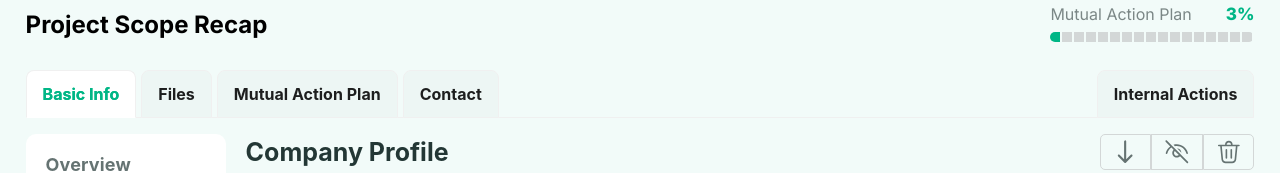
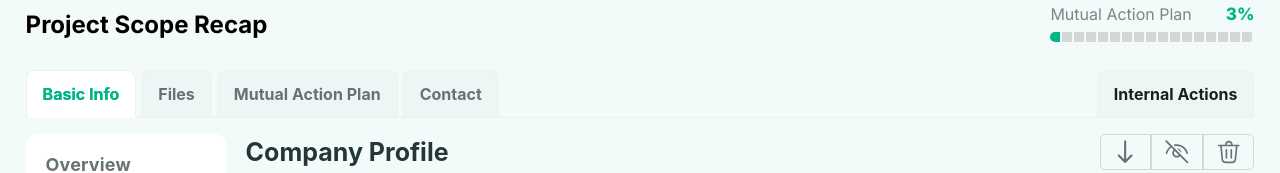
Before and after one commit to iam-sachinverma/eventengage-assignment, a Next.js app: page / in a window 1280 px wide. Shown: the part 435-608 px from the top of the page. Built offline with nearby package versions, Linux system fonts and the light colour scheme.

Commit message:
Font Color -- Fix

```diff
--- a/components/ProjectTabs/projecttabs.module.scss
+++ b/components/ProjectTabs/projecttabs.module.scss
@@ -1,13 +1,17 @@
 .project_tabs {
     display: flex;
     justify-content: space-around;
+    font-style: normal;
     margin-top: 1.5rem;
     font-weight: 700;
-    font-style: normal;
     line-height: 20px;
 
     .tab {
         width: 100%;
+
+        span {
+            color: #657372;
+        }
     }
 }
 
--- a/components/ProjectTabs/projecttabs.tsx
+++ b/components/ProjectTabs/projecttabs.tsx
@@ -62,18 +62,19 @@ const ProjectTabs: React.FC = () => {
           activeKey={"1"}
           size={isMobile ? "small" : "large"}
           tabBarGutter={5}
+          className="tabs_style"
         >
           <TabPane
             tab={<span style={{ color: "#00B686" }}>Basic Info</span>}
             key="1"
           ></TabPane>
-          <TabPane tab="Files" key="2">
+          <TabPane tab={<span>Files</span>} key="2">
             Content of Tab Pane 2
           </TabPane>
-          <TabPane tab="Mutual Action Plan" key="3">
+          <TabPane tab={<span>Mutual Action Plan</span>} key="3">
             Content of Tab Pane 3
           </TabPane>
-          <TabPane tab="Contact" key="3">
+          <TabPane tab={<span>Contact</span>} key="3">
             Content of Tab Pane 3
           </TabPane>
         </Tabs>
@@ -84,7 +85,7 @@ const ProjectTabs: React.FC = () => {
           type="card"
           activeKey="0"
           size="large"
-          tabBarStyle={{ backgroundColor: "#f2fbf9" }}
+          tabBarStyle={{ color: "#657372" }}
           items={[
             {
               label: `Internal Actions`,
```
Also changed, not shown: public/fonts/proxima/proxima.otf (renamed from public/fonts/proxima/Proxima Nova Font.otf).
